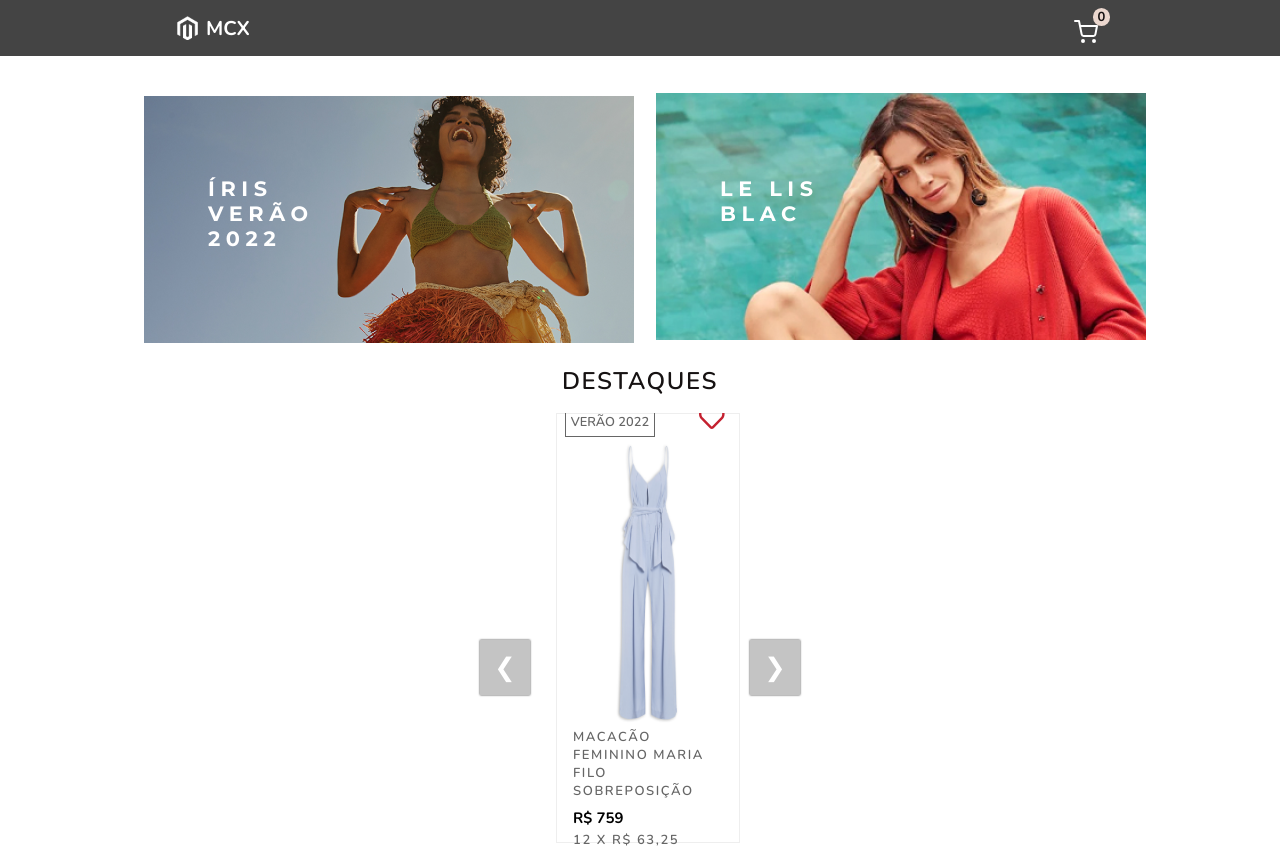
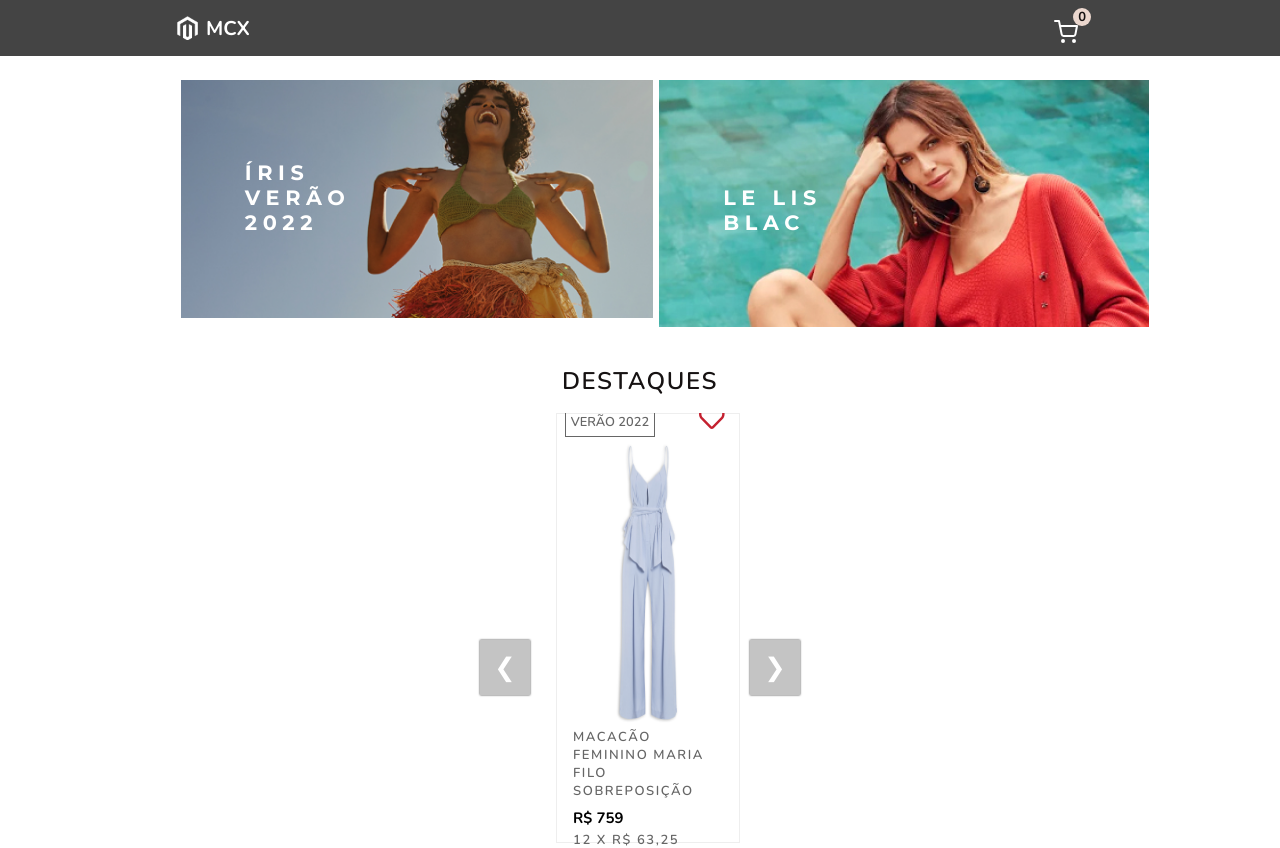
Before and after one commit to PollyanaOliveira/icomm-challenge, a React (Create React App) app: page / in a window 1280 px wide. Shown: the top 848 px of the page. Built offline with nearby package versions, Linux system fonts and the light colour scheme.

Commit message:
fix: :lipstick: adjust css

```diff
--- a/src/common/components/Header/header.css
+++ b/src/common/components/Header/header.css
@@ -13,7 +13,7 @@
   display: flex;
   align-items: center;
   justify-content: center;
-  margin-right: 6.3rem;
+  margin-right: -2rem;
 }
 
 /* NavHeader */
@@ -31,7 +31,7 @@
   align-items: center;
   justify-content: center;
   cursor: pointer;
-  margin-left: 6.7rem;
+  margin-left: -1rem;
 }
 
 .nav__logo h2 {
@@ -77,7 +77,7 @@
 }
 
 .cart__count {
-  background-color: #EBD7CE;
+  background-color: var(--discount-color);
   border-radius: 50%;
   color: var(--title-color);
   font-size: var(--small-font);
@@ -96,3 +96,13 @@
   background-color: var(--white-color);
   color: var(--title-home-color);
 }
+
+@media screen and (min-width: 768px){
+  .show__cart {
+    margin-right: 7.5rem;
+  }
+
+  .nav__logo {
+    margin-left: 6.7rem;
+  }
+}
--- a/src/common/pages/Home/Home.jsx
+++ b/src/common/pages/Home/Home.jsx
@@ -14,7 +14,7 @@ export default function Home() {
       <Header />
       <section>
         <section className="featured__images">
-          <section>
+          <section className="left__content">
             <section className="title__images">
               <p>ÍRIS</p>
               <p>VERÃO</p>
@@ -22,11 +22,10 @@ export default function Home() {
             </section>
             <img src={image5} alt="Destaque Verão" />
           </section>
-          <section className="featured__content">
+          <section className="right__content">
             <section className="title__images">
               <p>LE LIS</p>
               <p>BLAC</p>
-              <br />
             </section>
             <img src={image6} alt="Destaque Le Lis Blanc" />
           </section>
--- a/src/common/pages/Home/home.css
+++ b/src/common/pages/Home/home.css
@@ -1,12 +1,17 @@
 .featured__products {
   display: grid;
   justify-content: center;
-  margin: 2rem 1rem 0 1rem;
+  margin: 2rem 1rem 0 4rem;
   width: 50vh;
 }
 
-.featured__content {
+.right__content {
   margin-top: -3rem;
+}
+
+.featured__images img {
+  width: 100%;
+  margin-left: 2.5rem;
 }
 
 .title__images p {
@@ -33,8 +38,14 @@
     margin: 2rem auto;
   }
 
-.featured__content {
-  margin-top: 0;
+.left__content {
+  margin-left: 2.3rem;
+  margin-right: .2rem;
+}
+
+.right__content {
+  margin-left: .2rem;
+  margin-top: 25px;
 }
 
   .title__images p {
@@ -44,11 +55,12 @@
   .featured__images {
     display: grid;
     grid-template-columns: repeat(2, 1fr);
-    margin: -1rem auto;
+    margin: -2rem auto 0 auto;
     width: 80vw;
   }
 
   .featured__images img {
+    width: inherit;
     margin-left: var(--mg-1);
     margin-right: 0;
     margin-top: 1.8rem;
```
Also changed, not shown: public/logo192.png, public/logo512.png (added).
